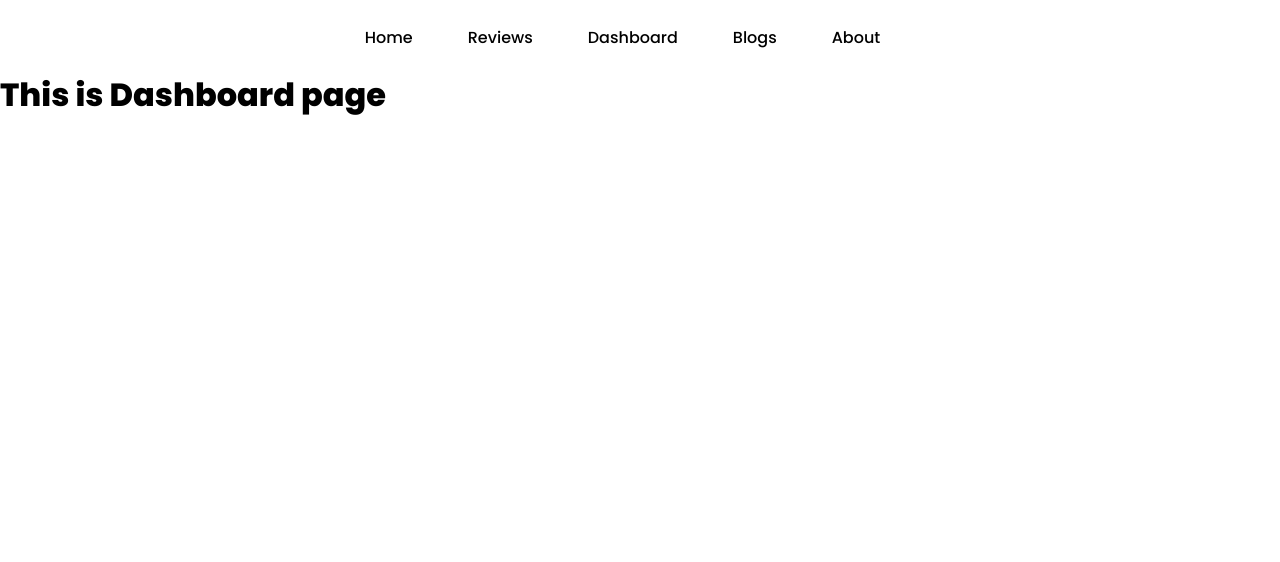
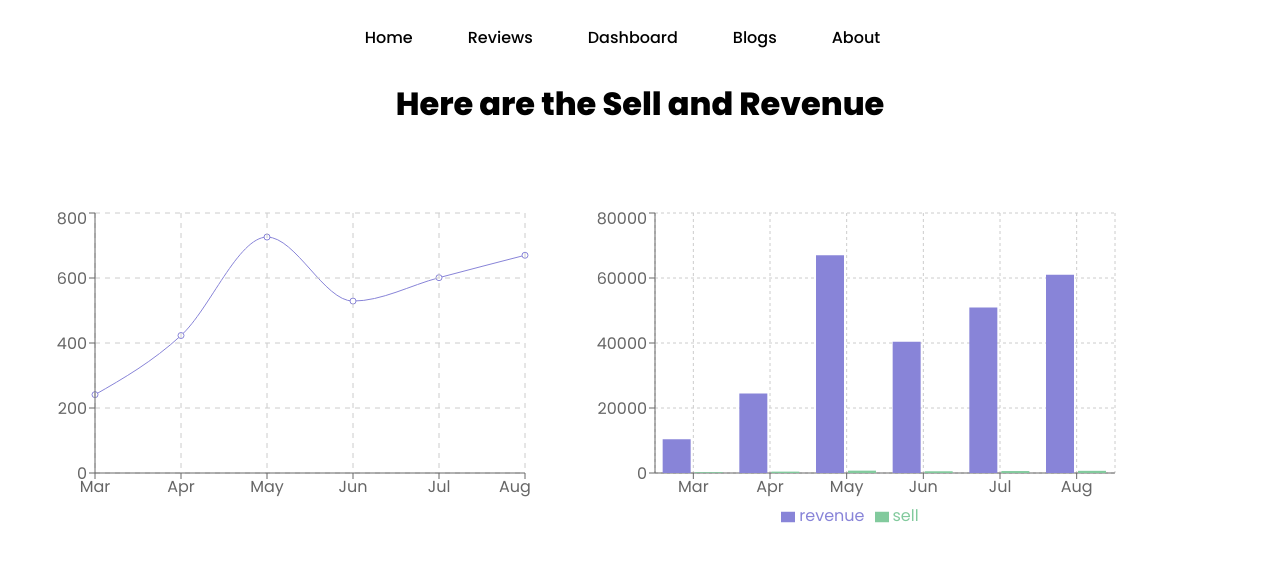
Before and after one commit to joymohanta/product-analysis-website, a React (Create React App) app: page /dashboard in a window 1280 px wide. Shown: the top 562 px of the page. Built offline with nearby package versions, Linux system fonts and the light colour scheme.

Commit message:
Dashboard done

```diff
--- a/package.json
+++ b/package.json
@@ -11,6 +11,7 @@
     "react-dom": "^18.0.0",
     "react-router-dom": "^6.3.0",
     "react-scripts": "5.0.0",
+    "recharts": "^2.1.9",
     "web-vitals": "^2.1.4"
   },
   "scripts": {
--- /dev/null
+++ b/public/data.json
@@ -0,0 +1,38 @@
+[
+    {
+        "month": "Mar",
+        "investment": 100000,
+        "sell": 241,
+        "revenue": 10401
+    },
+    {
+        "month": "Apr",
+        "investment": 200000,
+        "sell": 423,
+        "revenue": 24500
+    },
+    {
+        "month": "May",
+        "investment": 500000,
+        "sell": 726,
+        "revenue": 67010
+    },
+    {
+        "month": "Jun",
+        "investment": 500000,
+        "sell": 529,
+        "revenue": 40405
+    },
+    {
+        "month": "Jul",
+        "investment": 600000,
+        "sell": 601,
+        "revenue": 50900
+    },
+    {
+        "month": "Aug",
+        "investment": 700000,
+        "sell": 670,
+        "revenue": 61000
+    }
+]
--- /dev/null
+++ b/src/components/Charts/Charts.css
@@ -0,0 +1,7 @@
+.chart{
+    display: flex;
+    margin-top: 50px;
+}
+.item{
+    padding: 30px;
+}
--- /dev/null
+++ b/src/components/Charts/Charts.js
@@ -0,0 +1,48 @@
+import React, { useEffect, useState } from "react";
+import "./Charts.css";
+import {
+  Bar,
+  BarChart,
+  CartesianGrid,
+  Legend,
+  Line,
+  LineChart,
+  Tooltip,
+  XAxis,
+  YAxis,
+} from "recharts";
+
+const Charts = () => {
+  const [product, setProduct] = useState([]);
+  useEffect(() => {
+    fetch("data.json")
+      .then((res) => res.json())
+      .then((data) => setProduct(data));
+  }, []);
+  return (
+    <div className="chart">
+      <div className="item">
+        <LineChart width={500} height={300} data={product}>
+          <Line type="monotone" dataKey="sell" stroke="#8884d8" />
+          <CartesianGrid stroke="#ccc" strokeDasharray="5 5" />
+          <XAxis dataKey="month" />
+          <YAxis />
+          <Tooltip></Tooltip>
+        </LineChart>
+      </div>
+      <div className="item">
+        <BarChart width={530} height={325} data={product}>
+          <CartesianGrid strokeDasharray="3 3" />
+          <XAxis dataKey="month" />
+          <YAxis />
+          <Tooltip />
+          <Legend />
+          <Bar dataKey="revenue" fill="#8884d8" />
+          <Bar dataKey="sell" fill="#82ca9d" />
+        </BarChart>
+      </div>
+    </div>
+  );
+};
+
+export default Charts;
--- a/src/components/Dashboard/Dashboard.css
+++ b/src/components/Dashboard/Dashboard.css
@@ -0,0 +1,4 @@
+.dash-title{
+    margin-top: 30px;
+    text-align: center;
+}
--- a/src/components/Dashboard/Dashboard.js
+++ b/src/components/Dashboard/Dashboard.js
@@ -1,9 +1,12 @@
 import React from "react";
+import Charts from "../Charts/Charts";
+import "./Dashboard.css";
 
 const Dashboard = () => {
   return (
     <div>
-      <h1>This is Dashboard page</h1>
+      <h1 className="dash-title">Here are the Sell and Revenue</h1>
+      <Charts></Charts>
     </div>
   );
 };
--- a/src/components/Home/Home.css
+++ b/src/components/Home/Home.css
@@ -10,11 +10,17 @@
     width: 500px;
     border-radius: 10px;
 }
+.home-title{
+    font-size: 40px;
+}
+.home-title span{
+    color: orange;
+}
 .button{
     color: aliceblue;
-    font-size: large;
+    font-size: medium;
     font-weight: 600;
-    padding: 15px;
+    padding: 10px 15px;
     border: none;
     border-radius: 10px;
     background-color: rgb(243, 72, 160);;
@@ -48,3 +54,17 @@
     text-align: center;
     margin-bottom: 30px;
 }
+.see-all-button{
+    text-decoration: none;
+    border: none;
+    font-size: medium;
+    background-color: aqua;
+    padding: 7px 60px;
+    border-radius: 10px;
+    cursor: pointer;
+}
+.see-all-button:hover{
+    color: aliceblue;
+    background-color: slateblue;
+    transition: ease-in 0.3s;
+}
--- a/src/components/Home/Home.js
+++ b/src/components/Home/Home.js
@@ -1,4 +1,5 @@
 import React from "react";
+import { Link } from "react-router-dom";
 import useClientReview from "../../hooks/useClientReview";
 import ClientReview from "../ClientReview/ClientReview";
 import "./Home.css";
@@ -9,16 +10,19 @@ const Home = () => {
     <div>
       <div className="home-page">
         <div>
-          <h1>Best Laptop on the Planet</h1>
+          <h2 className="home-title">
+            Best <span>Laptop</span> on the <span>Planet</span>
+          </h2>
           <p>
-            One of the best laptop on the planet is Dell XPS 15. This laptop is
-            generally made for those people who are actually passionate for work
-            in various situation. The cooling system of this laptop will help
-            user to relux in every mood. Core i7 11th generation laptop will
-            help to explore to the user to find the real interest. But this
-            laptop is only decorated for the professional office work not for
-            the gamer. If user want to play game this machine does not feel user
-            in disappointed mood. Though it is not decorated for gaming.
+            One of the best laptop on the planet is <strong>Dell XPS 15</strong>{" "}
+            . This laptop is generally made for those people who are actually
+            passionate for work in various situation. The cooling system of this
+            laptop will help user to relax in every mood. Core i7 11th
+            generation laptop will help to explore to the user to find the real
+            interest. But this laptop is only decorated for the professional
+            office work not for the gamer. If user want to play game this
+            machine does not feel user in disappointed mood. Though it is not
+            decorated for gaming.
           </p>
           <br />
           <button className="button">Explore Here</button>
@@ -41,7 +45,12 @@ const Home = () => {
       </div>
       <br />
       <div className="review-btn">
-        <button className="review-btn">See all reviews</button>
+        <Link to={"/reviews"}></Link>
+        <button className="see-all-button">
+          <Link className="see-all-button" to={"/reviews"}>
+            See all reviews
+          </Link>
+        </button>
       </div>
     </div>
   );
```
Also changed, not shown: public/clientReview.json (+5 -5 lines), 1 other file (tests, documents, lock files or other folders).
